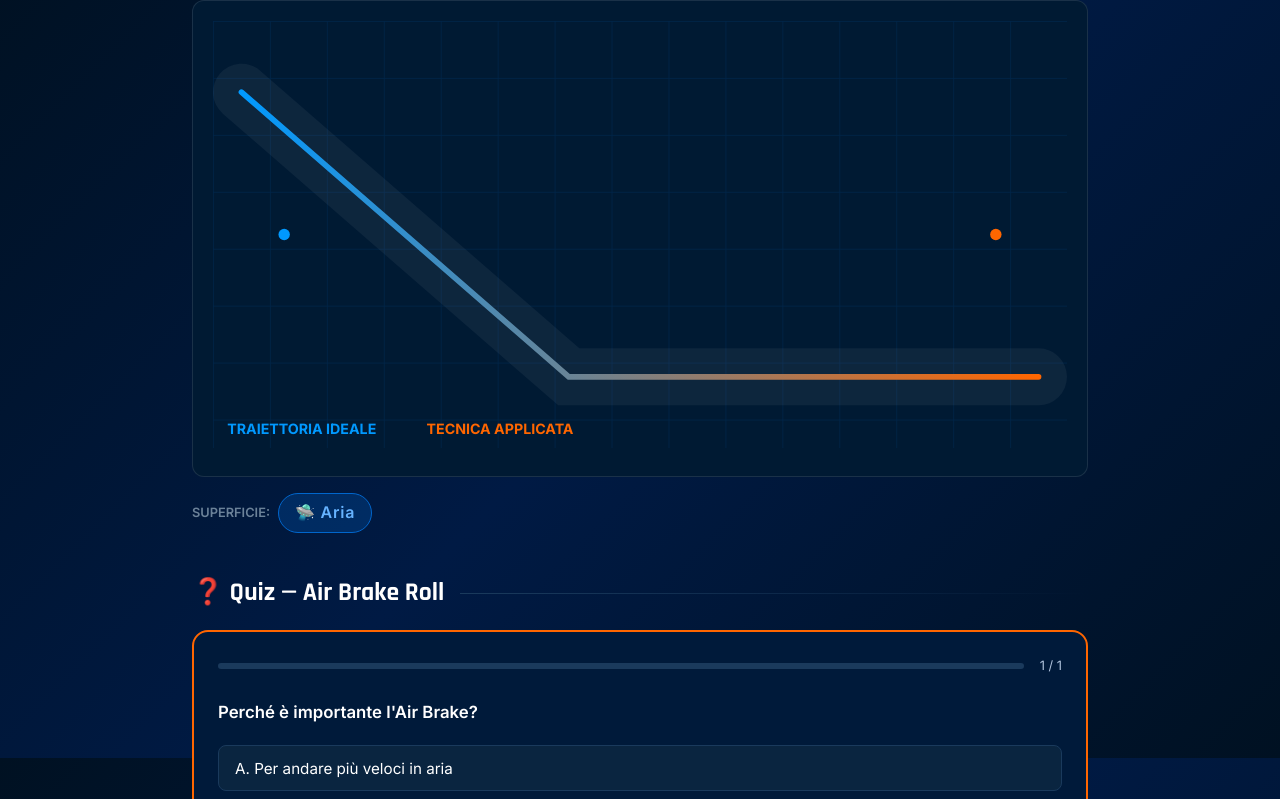
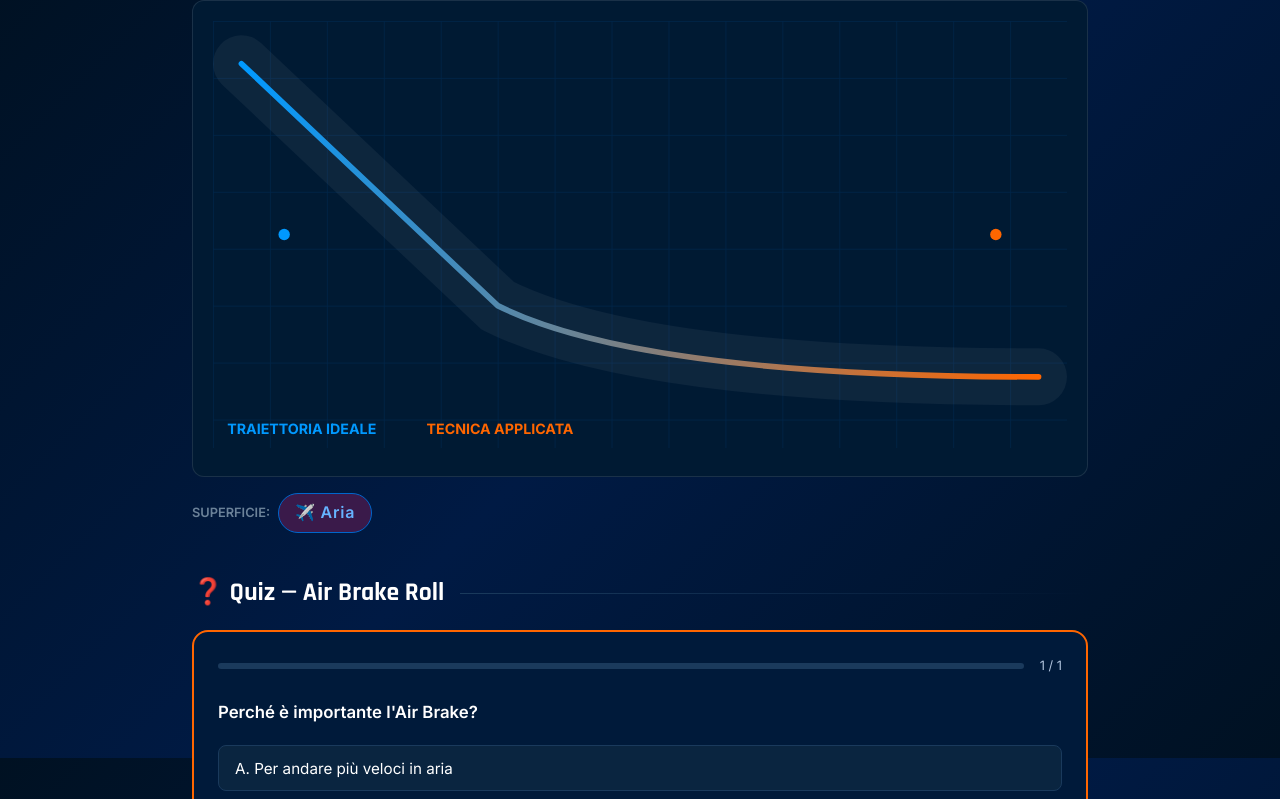
Before and after one commit to emilianocavaleri33/trackmania, a React (Vite) app: page /tecniche/air-brake-roll in a window 1280 px wide. Shown: the part 2442-3241 px from the top of the page. Built offline with nearby package versions, Linux system fonts and the light colour scheme.

Commit message:
fix 5 problemi sito

```diff
--- a/src/pages/TechniquePage.jsx
+++ b/src/pages/TechniquePage.jsx
@@ -37,32 +37,32 @@ function TrajectorySVG({ technique }) {
   // Define unique SVG paths for each movement type
   const getPathData = () => {
     if (slug.includes('drift')) {
-      // Drift: Curve lunga con scivolata
-      return "M 20 150 Q 150 150 250 80 T 480 80";
+      // Drift: Curva lunga con scivolata laterale fluida
+      return "M 20 180 Q 100 180 180 120 T 380 80 Q 480 60 580 80";
     }
     if (slug === 'speed-slide') {
-      // Speedslide: Curva stretta compressa
-      return "M 20 100 C 150 100 150 250 300 250 S 450 100 580 100";
+      // Speedslide: Curva stretta con traiettoria compressa e rapida
+      return "M 20 100 C 80 100 120 200 200 200 S 320 100 400 100 S 520 100 580 100";
     }
     if (slug === 'bug-slide' || slug.includes('neoslide')) {
-      // Neoslide/Bug-slide: Doppio cambio direzione
-      return "M 20 150 L 150 150 L 150 50 L 300 50 L 300 250 L 450 250 L 580 150";
+      // Neoslide/Bug-slide: Doppio cambio direzione angolare
+      return "M 20 150 L 120 150 L 120 60 L 250 60 L 250 240 L 380 240 L 380 150 L 580 150";
     }
     if (slug === 'superdive' || slug.includes('jump')) {
-      // Salto/Jump: Arco in aria
-      return "M 20 280 Q 300 20 580 280";
+      // Salto/Jump: Arco verticale pronunciato in aria
+      return "M 20 280 Q 150 50 300 20 Q 450 50 580 280";
     }
     if (slug.includes('brake')) {
-      // Airbrake: Discesa ripida
-      return "M 20 50 L 250 250 L 580 250";
+      // Airbrake: Discesa ripida con frenata improvvisa
+      return "M 20 30 L 200 200 Q 300 250 580 250";
     }
     if (slug === 'gear-management' || slug.includes('speed') || slug === 'wallride') {
-      // Speed/Wallride: Rettilineo veloce
-      return "M 20 150 L 580 150";
+      // Speed/Wallride: Rettilineo veloce con piccole ondulazioni
+      return "M 20 150 L 150 145 L 300 155 L 450 145 L 580 150";
     }
     if (slug === 'scoot') {
-      // Hopper: Rimbalzi ripetuti
-      return "M 20 250 Q 70 150 120 250 Q 170 150 220 250 Q 270 150 320 250 Q 370 150 420 250 Q 470 150 520 250 Q 570 150 590 250";
+      // Hopper: Rimbalzi ripetuti e progressivi
+      return "M 20 250 Q 50 180 80 250 Q 110 180 140 250 Q 170 180 200 250 Q 230 180 260 250 Q 290 180 320 250 Q 350 180 380 250 Q 410 180 440 250 Q 470 180 500 250 Q 530 180 560 250 Q 580 200";
     }
     // Default path
     return "M 20 200 Q 300 50 580 200";
@@ -359,11 +359,21 @@ export default function TechniquePage() {
         <TrajectorySVG technique={technique} />
         <div className="surface-indicator" style={{ marginTop: '1rem', display: 'flex', alignItems: 'center', gap: '0.5rem' }}>
           <span style={{ fontSize: '0.8rem', color: 'var(--text-muted)', fontWeight: '600', textTransform: 'uppercase' }}>Superficie:</span>
-          <span className="tc-badge badge-surface" style={{ fontSize: '1rem', padding: '0.4rem 1rem' }}>
+          <span className="tc-badge badge-surface" style={{
+            fontSize: '1rem',
+            padding: '0.4rem 1rem',
+            background: technique.surface.includes('Asfalto') ? '#2a4858' :
+                        technique.surface.includes('Ghiaccio') ? '#1a3a52' :
+                        technique.surface.includes('Erba') ? '#1a4a2a' :
+                        technique.surface.includes('Sabbia') || technique.surface.includes('Dirt') ? '#4a3a1a' :
+                        technique.surface.includes('Aria') ? '#3a1a4a' : '#2a2a3a'
+          }}>
             {technique.surface.includes('Asfalto') ? '🏁 ' :
              technique.surface.includes('Ghiaccio') ? '🧊 ' :
              technique.surface.includes('Erba') ? '🌱 ' :
-             technique.surface.includes('Sabbia') || technique.surface.includes('Dirt') ? '🏖️ ' : '🛸 '}
+             technique.surface.includes('Sabbia') || technique.surface.includes('Dirt') ? '🏖️ ' :
+             technique.surface.includes('Aria') ? '✈️ ' :
+             technique.surface.includes('Pareti') ? '🧗 ' : '🛸 '}
             {technique.surface}
           </span>
         </div>
```
